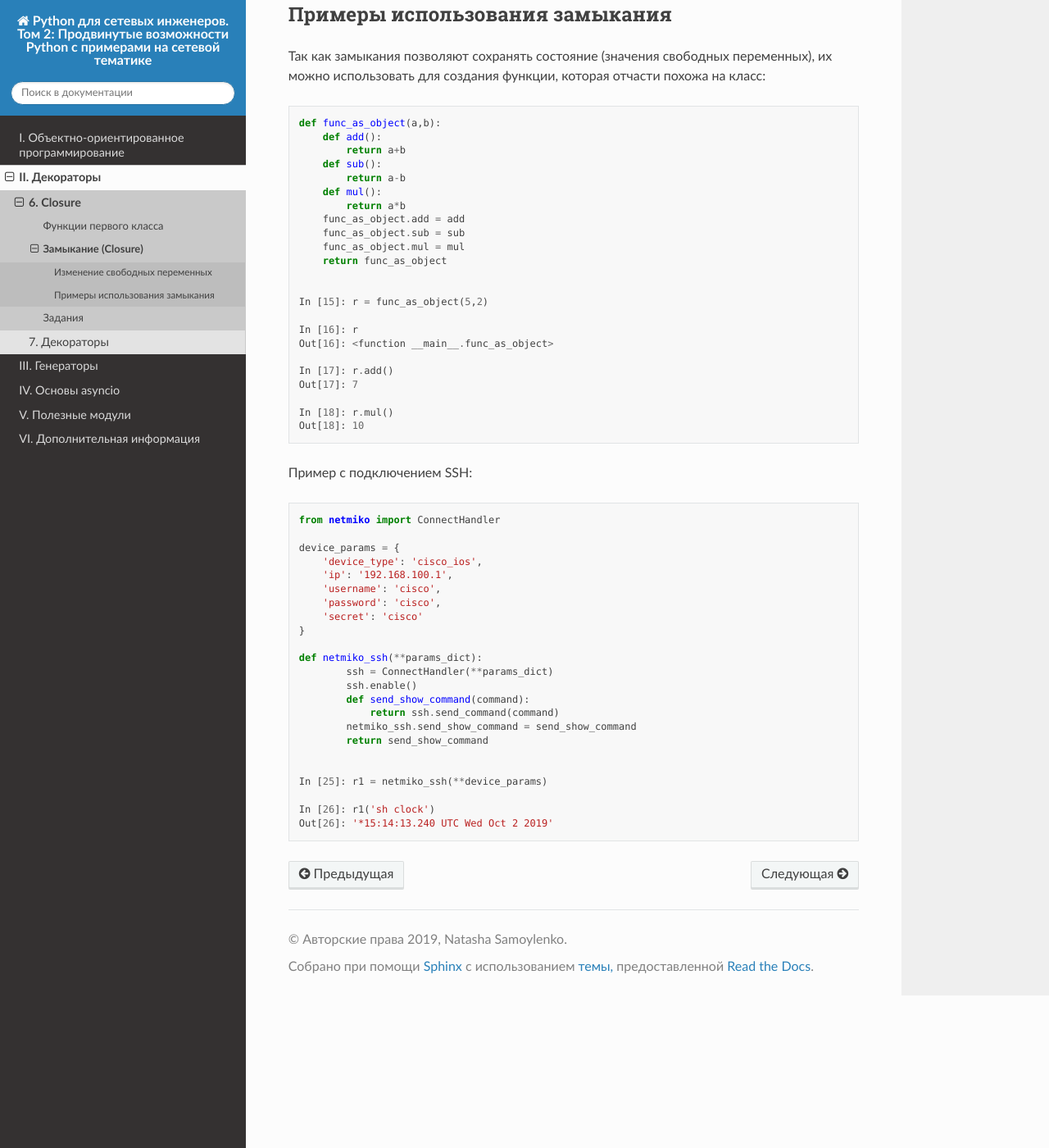
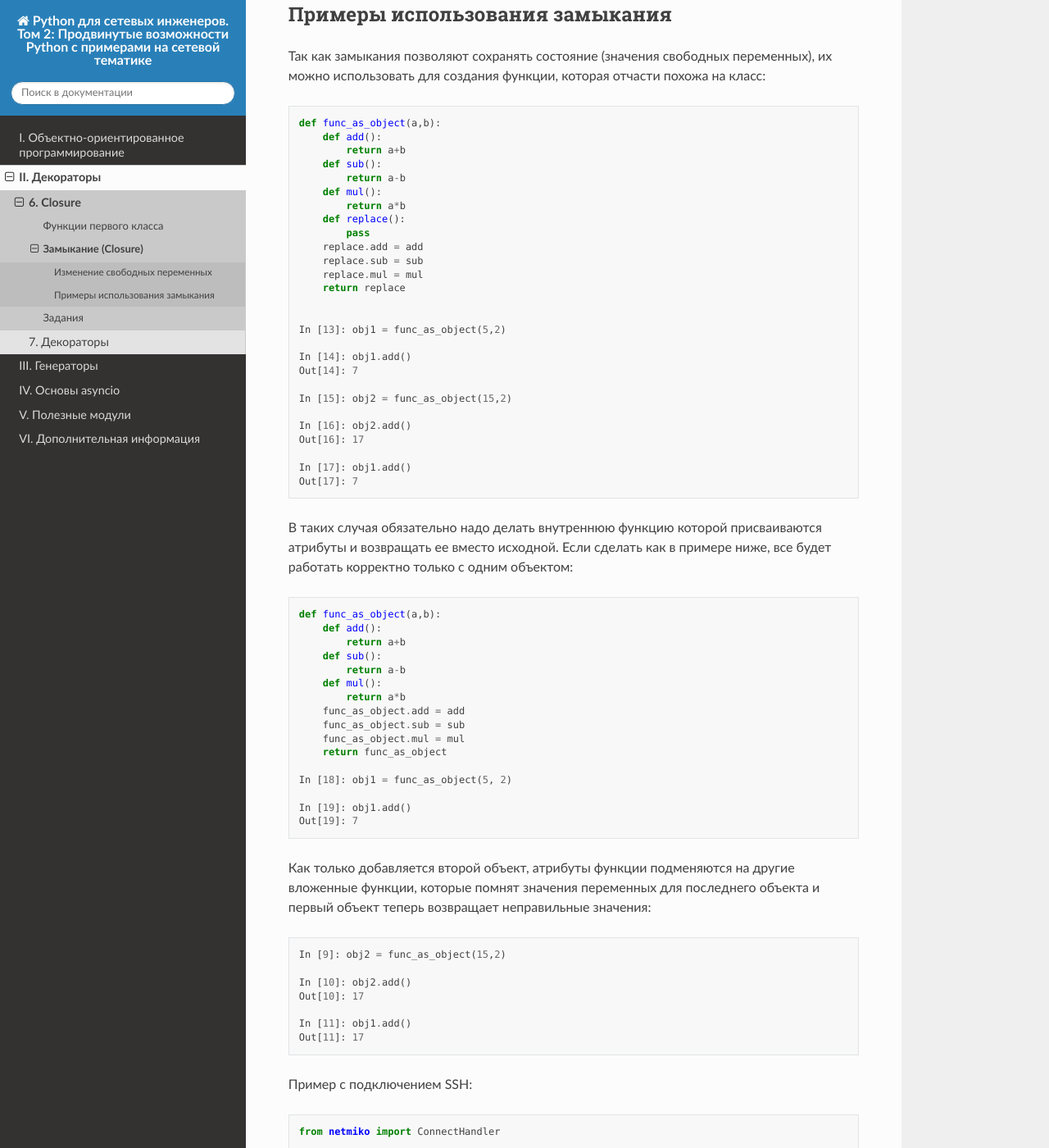
Before and after one commit to natenka/advpyneng-book, a Sphinx documentation site: the page built from docs/source/book/06_closure/closure.rst, in a window 1280 px wide and 1400 px high, scrolled down 3699 px. Shown: the whole window at 82% size. Built offline with Sphinx 7.4.7 and the Read the Docs theme 2.0.0, drawn with Linux system fonts in a browser that asks for light colours; pages that are not in the unit, such as notebooks, are missing from menus.

Commit message:
Fixed closure example

```diff
--- a/docs/source/book/06_closure/closure.rst
+++ b/docs/source/book/06_closure/closure.rst
@@ -210,22 +210,63 @@
             return a-b
         def mul():
             return a*b
+        def replace():
+            pass
+        replace.add = add
+        replace.sub = sub
+        replace.mul = mul
+        return replace
+
+
+    In [13]: obj1 = func_as_object(5,2)
+
+    In [14]: obj1.add()
+    Out[14]: 7
+
+    In [15]: obj2 = func_as_object(15,2)
+
+    In [16]: obj2.add()
+    Out[16]: 17
+
+    In [17]: obj1.add()
+    Out[17]: 7
+
+В таких случая обязательно надо делать внутреннюю функцию которой
+присваиваются атрибуты и возвращать ее вместо исходной. Если сделать
+как в примере ниже, все будет работать корректно только с одним объектом:
+
+.. code:: python
+
+    def func_as_object(a,b):
+        def add():
+            return a+b
+        def sub():
+            return a-b
+        def mul():
+            return a*b
         func_as_object.add = add
         func_as_object.sub = sub
         func_as_object.mul = mul
         return func_as_object
 
+    In [18]: obj1 = func_as_object(5, 2)
 
-    In [15]: r = func_as_object(5,2)
+    In [19]: obj1.add()
+    Out[19]: 7
 
-    In [16]: r
-    Out[16]: <function __main__.func_as_object>
+Как только добавляется второй объект, атрибуты функции подменяются
+на другие вложенные функции, которые помнят значения переменных для последнего
+объекта и первый объект теперь возвращает неправильные значения:
 
-    In [17]: r.add()
-    Out[17]: 7
+.. code:: python
 
-    In [18]: r.mul()
-    Out[18]: 10
+    In [9]: obj2 = func_as_object(15,2)
+
+    In [10]: obj2.add()
+    Out[10]: 17
+
+    In [11]: obj1.add()
+    Out[11]: 17
 
 
 
```
